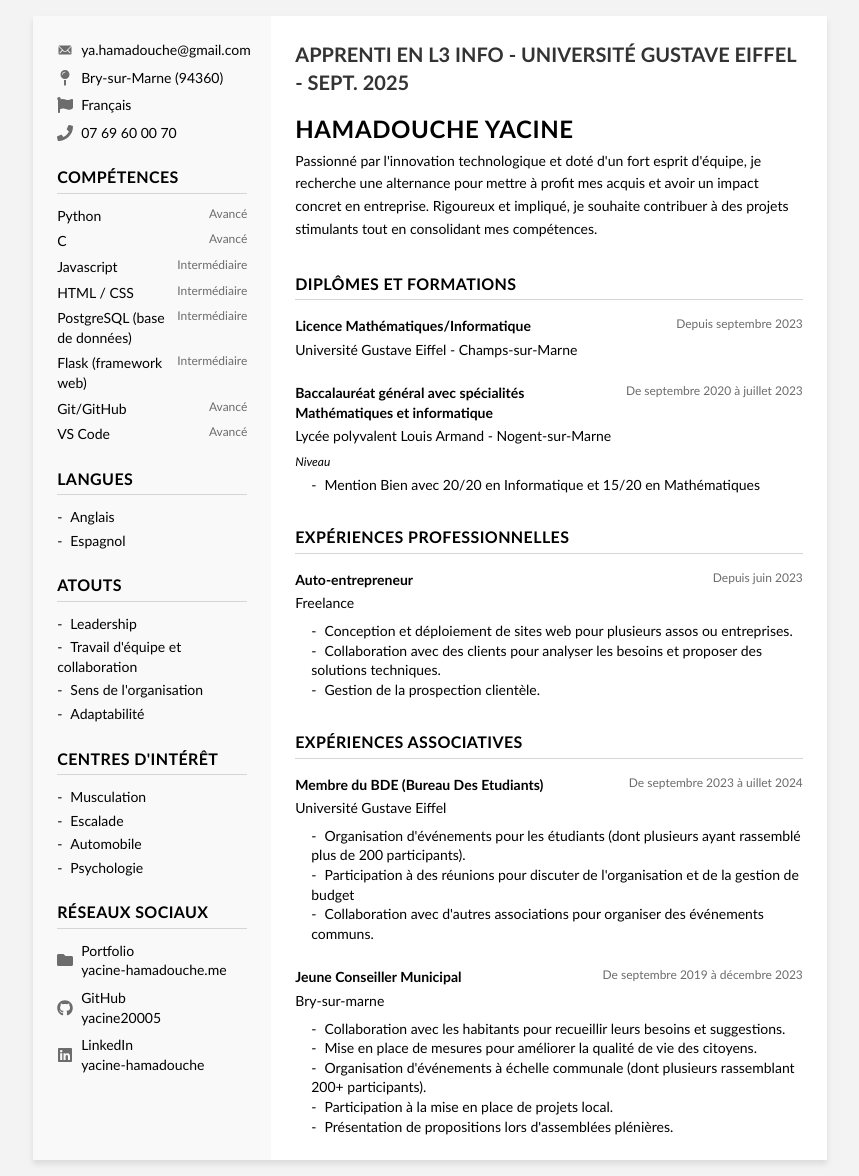
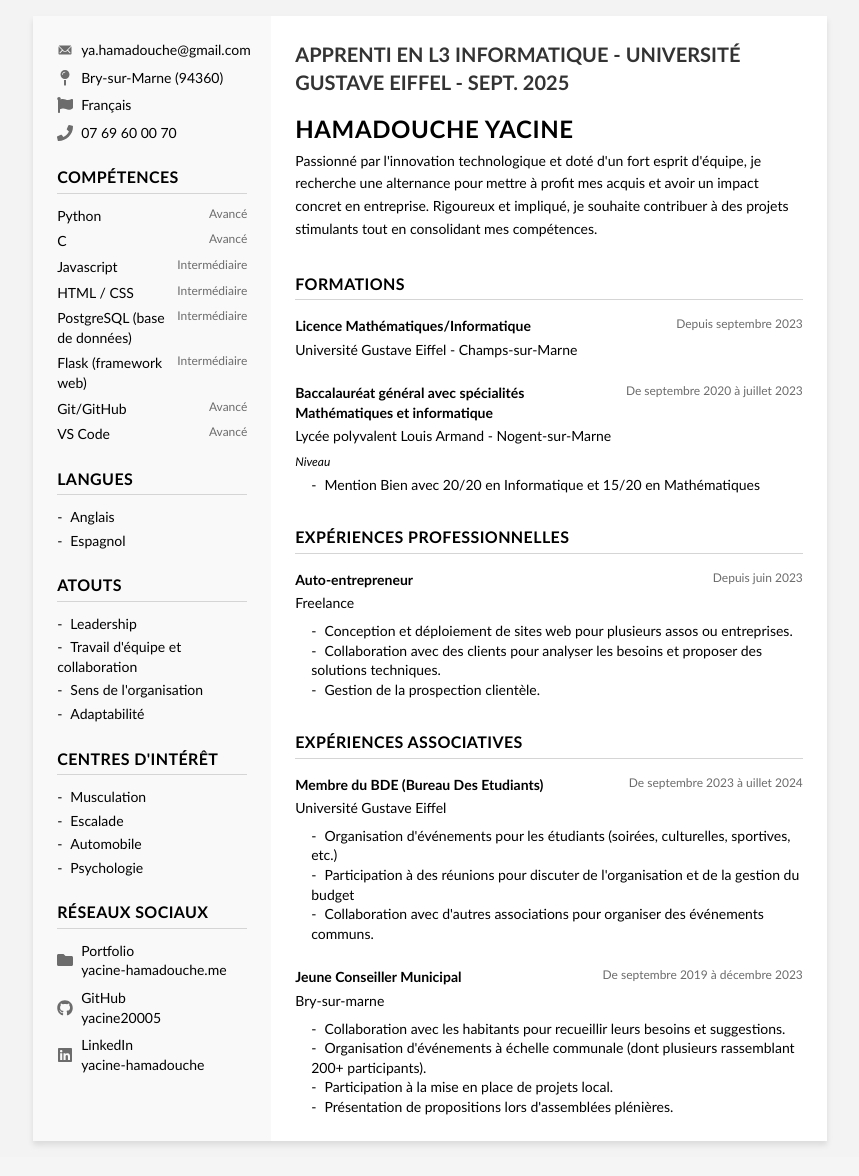
Before and after one commit to yacine20005/CV, a Next.js app: page / in a window 1280 px wide. Shown: the whole page, without its empty margins (210-1069 px from the left). Built offline with nearby package versions, Linux system fonts and the light colour scheme.

Commit message:
fix: update contact email to be clickable and improve French terminology in resume

```diff
--- a/components/resume.tsx
+++ b/components/resume.tsx
@@ -16,7 +16,9 @@ export default function Resume() {
           <div className="contact-info mb-6">
             <div className="flex items-start mb-2">
               <Mail className="w-4 h-4 mr-2 text-gray-600 mt-0.5 flex-shrink-0" />
-              <span className="text-sm">ya.hamadouche@gmail.com</span>
+              <span className="text-sm">
+                <a href="mailto:ya.hamadouche@gmail.com">ya.hamadouche@gmail.com</a>
+              </span>
             </div>
             <div className="flex items-start mb-2">
               <MapPin className="w-4 h-4 mr-2 text-gray-600 mt-0.5 flex-shrink-0" />
@@ -181,7 +183,7 @@ export default function Resume() {
         <div className="p-6 md:w-[70%]">
           <div className="header mb-8">
             <h2 className="text-xl font-bold text-gray-800 mb-4">
-              APPRENTI EN L3 INFO - UNIVERSITÉ GUSTAVE EIFFEL - SEPT. 2025
+              APPRENTI EN L3 INFORMATIQUE - UNIVERSITÉ GUSTAVE EIFFEL - SEPT. 2025
             </h2>
             <h1 className="text-2xl font-extrabold uppercase mb-1 tracking-wide">
               HAMADOUCHE YACINE
@@ -197,7 +199,7 @@ export default function Resume() {
 
           <div className="education mb-8">
             <h2 className="text-base font-bold uppercase mb-4 border-b border-gray-300 pb-1 tracking-wide">
-              Diplômes et formations
+              Formations
             </h2>
 
             <div className="mb-6">
@@ -282,12 +284,11 @@ export default function Resume() {
               </div>
               <ul className="text-sm list-none ml-0">
                 <li className="ml-4 before:content-['-'] before:mr-2">
-                  Organisation d'événements pour les étudiants (dont plusieurs
-                  ayant rassemblé plus de 200 participants).
+                  Organisation d'événements pour les étudiants (soirées, culturelles, sportives, etc.)
                 </li>
                 <li className="ml-4 before:content-['-'] before:mr-2">
                   Participation à des réunions pour discuter de l'organisation
-                  et de la gestion de budget
+                  et de la gestion du budget
                 </li>
                 <li className="ml-4 before:content-['-'] before:mr-2">
                   Collaboration avec d'autres associations pour organiser des
@@ -314,10 +315,6 @@ export default function Resume() {
                   et suggestions.
                 </li>
                 <li className="ml-4 before:content-['-'] before:mr-2">
-                  Mise en place de mesures pour améliorer la qualité de vie des
-                  citoyens.
-                </li>
-                <li className="ml-4 before:content-['-'] before:mr-2">
                   Organisation d'événements à échelle communale (dont plusieurs
                   rassemblant 200+ participants).
                 </li>
```
